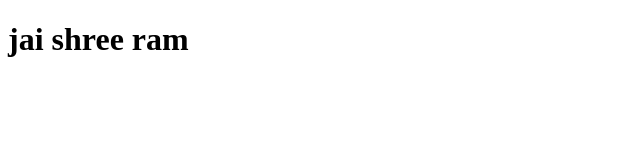
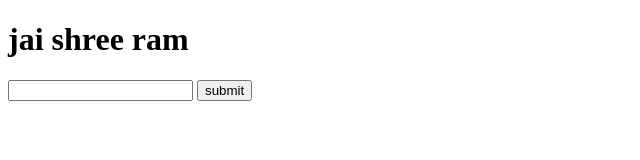
Before and after one commit to nowitsabhi1727/quiz, a plain HTML site: page index.html in a window 1280 px wide. Shown: the whole page, without its empty margins (0-640 px from the left). Drawn offline with Linux system fonts and the light colour scheme.

Commit message:
feat:form added

```diff
--- a/index.html
+++ b/index.html
@@ -8,5 +8,9 @@
 </head>
 <body>
     <h1>jai shree ram</h1>
+    <form action="">
+        <input type="text">
+        <button>submit</button>
+    </form>
 </body>
 </html>
```
